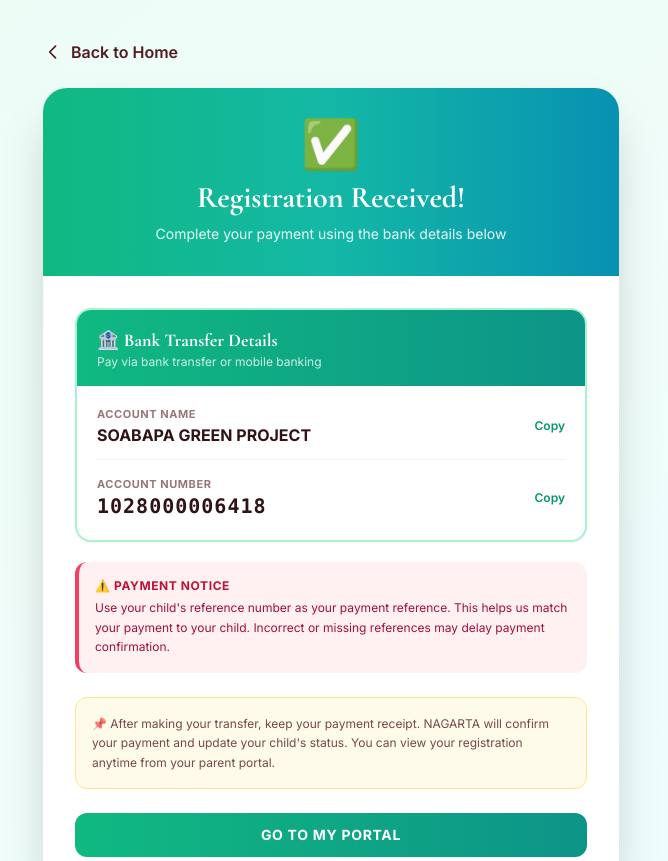
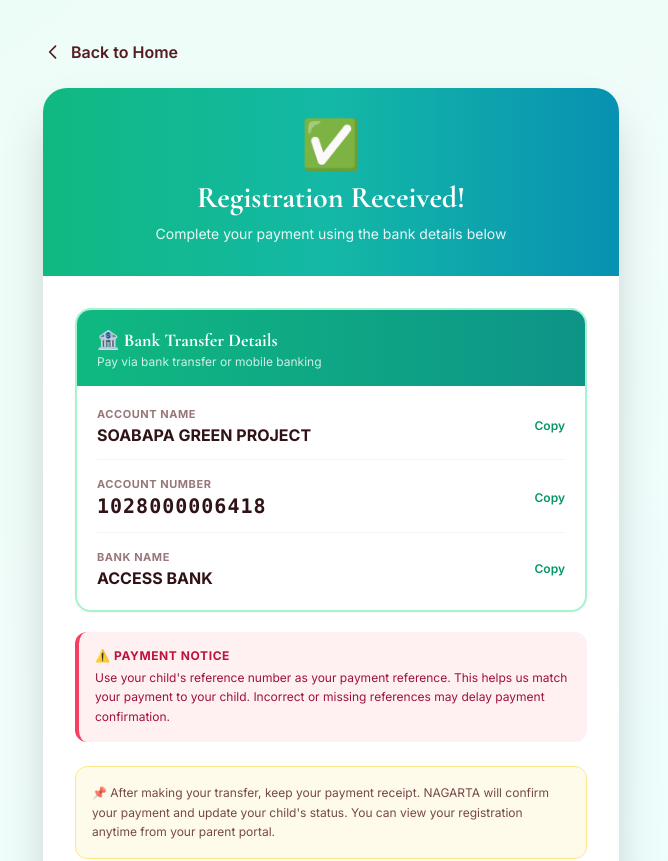
Before and after one commit to cineversityafrica-create/nagarta-youth-camp, a Next.js app in the folder frontend/: page /payment/1 in a window 1280 px wide. Shown: the top 861 px of the page, without its empty margins (309-977 px from the left). Built offline with nearby package versions, Linux system fonts and the light colour scheme.

Commit message:
Add ACCESS BANK bank name to bank transfer details
- Added Bank Name row (ACCESS BANK) to BankDetails component
- Shows on payment page + parent portal (tap-to-copy)
- Verified in browser preview: name, number, bank all render

```diff
--- a/frontend/src/components/BankDetails.tsx
+++ b/frontend/src/components/BankDetails.tsx
@@ -63,7 +63,7 @@
             </button>
           </div>
 
-          <div className="flex items-center justify-between gap-3">
+          <div className="flex items-center justify-between gap-3 pb-3 border-b border-gray-100">
             <div>
               <p className="text-[11px] font-bold uppercase tracking-wider text-burgundy/60">Account Number</p>
               <p className="text-xl font-mono font-bold text-maroon tracking-wider">1028000006418</p>
@@ -74,6 +74,20 @@
               className="text-xs text-emerald-600 font-semibold hover:text-emerald-800 flex-shrink-0"
             >
               {copied === 'number' ? '✅' : 'Copy'}
+            </button>
+          </div>
+
+          <div className="flex items-center justify-between gap-3">
+            <div>
+              <p className="text-[11px] font-bold uppercase tracking-wider text-burgundy/60">Bank Name</p>
+              <p className="text-base font-bold text-maroon">ACCESS BANK</p>
+            </div>
+            <button
+              type="button"
+              onClick={() => copy('ACCESS BANK', 'bank')}
+              className="text-xs text-emerald-600 font-semibold hover:text-emerald-800 flex-shrink-0"
+            >
+              {copied === 'bank' ? '✅' : 'Copy'}
             </button>
           </div>
         </div>
```
Also changed, not shown: 1 other file (tests, documents, lock files or other folders).
